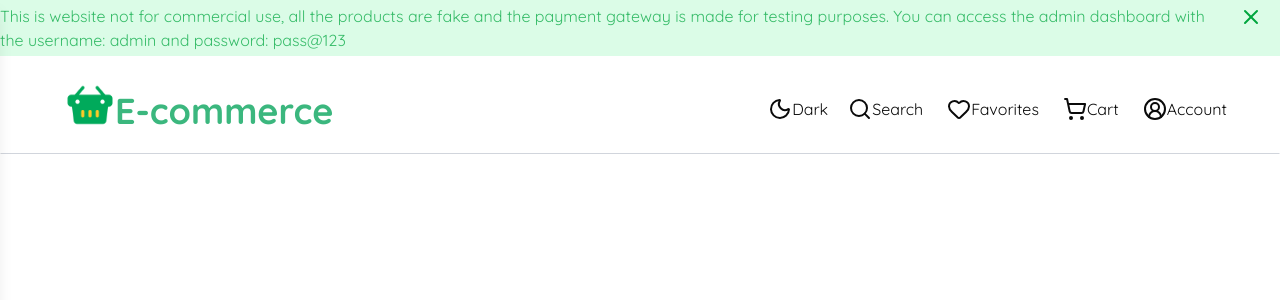
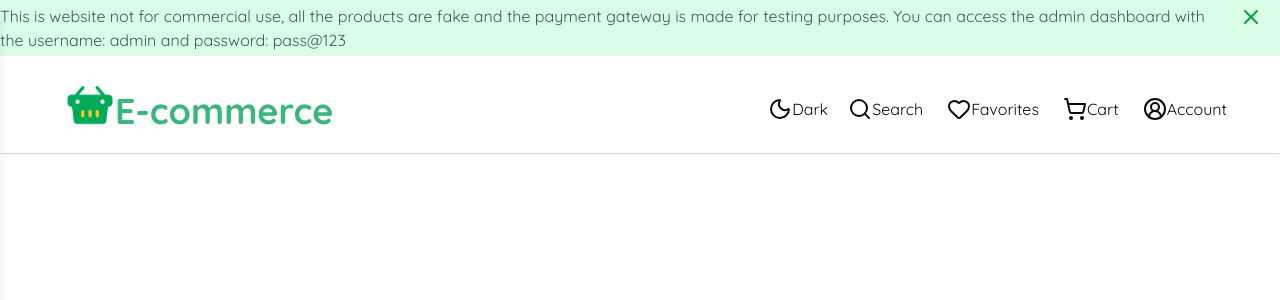
Before and after one commit to Md-Mahir-Asef/e-commerce, a React (Vite) app in the folder client/: page / in a window 1280 px wide. Shown: the top 300 px of the page. Built offline with nearby package versions, Linux system fonts and the light colour scheme; no server answers.

Commit message:
Fix(Top Header): Fixed color of top header.
Fix(Auth): Assigned role to JWT payload.

```diff
--- a/client/src/App.tsx
+++ b/client/src/App.tsx
@@ -6,6 +6,7 @@ import Register from "./pages/Register";
 import NotFound from "./pages/NotFound";
 import Health from "./pages/Health";
 import Profile from "./pages/Profile";
+import AdminLogin from "./pages/AdminLogin";
 
 function App() {
     return (
@@ -16,7 +17,8 @@ function App() {
                 <Route path="/login" element={<Login />} />
                 <Route path="/register" element={<Register />} />
                 <Route path="/health" element={<Health />} />
-                <Route path="/profile/:id" element={<Profile />}/>
+                <Route path="/profile/:id" element={<Profile />} />
+                <Route path="/admin/login" element={<AdminLogin />} />
                 <Route path="*" element={<NotFound />} />
             </Routes>
             <Toaster richColors position="top-right" />
--- a/client/src/components/TopHeader.tsx
+++ b/client/src/components/TopHeader.tsx
@@ -6,8 +6,11 @@ export default function TopHeader() {
         element?.classList.add("hidden");
     };
     return (
-        <div id="topHeaderRoot" className="relative py-1 flex flex-row bg-green-100">
-            <p className="text-xm opacity-75 text-green-600 mx-auto pr-12">
+        <div
+            id="topHeaderRoot"
+            className="relative py-1 flex flex-row bg-green-100 dark:bg-green-950"
+        >
+            <p className="text-xm opacity-75 text-green-950 mx-auto pr-12 dark:text-white">
                 This is website not for commercial use, all the products are
                 fake and the payment gateway is made for testing purposes. You
                 can access the admin dashboard with the username: admin and
--- /dev/null
+++ b/client/src/pages/AdminLogin.tsx
@@ -0,0 +1,5 @@
+export default function AdminLogin() {
+  return (
+    <div>AdminLogin</div>
+  )
+}
```
Also changed, not shown: 1 other file (tests, documents, lock files or other folders).
